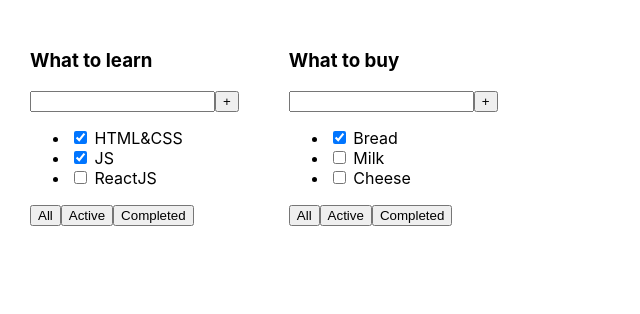
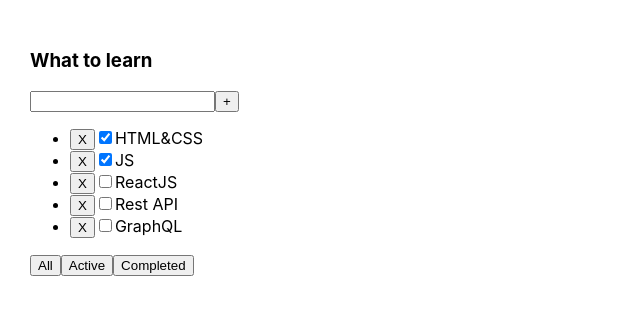
Before and after one commit to BrilAlex/todo-list, a React (Create React App) app: page / in a window 1280 px wide. Shown: the top 314 px of the page, without its empty margins (0-640 px from the left). Built offline with nearby package versions, Linux system fonts and the light colour scheme.

Commit message:
Lesson 02 props done

```diff
--- a/src/App.tsx
+++ b/src/App.tsx
@@ -1,4 +1,4 @@
-import React from 'react';
+import React, {useState} from 'react';
 import './App.css';
 import {ToDoList} from "./components/ToDoList";
 
@@ -8,27 +8,41 @@
   isDone: boolean
 }
 
+export type FilterValueType = "All" | "Active" | "Completed";
+
 function App() {
-  const tasks1 = [
+  const [tasks, setTasks] = useState<Array<TaskType>>([
     {id: 1, title: "HTML&CSS", isDone: true},
     {id: 2, title: "JS", isDone: true},
-    {id: 3, title: "ReactJS", isDone: false}
-  ];
-  const tasks2 = [
-    {id: 1, title: "Bread", isDone: true},
-    {id: 2, title: "Milk", isDone: false},
-    {id: 3, title: "Cheese", isDone: false}
-  ];
+    {id: 3, title: "ReactJS", isDone: false},
+    {id: 4, title: "Rest API", isDone: false},
+    {id: 5, title: "GraphQL", isDone: false},
+  ]);
+  const [filter, setFilter] = useState<FilterValueType>("All");
+
+  const removeTask = (task_ID: number) => {
+    setTasks(tasks.filter(t => t.id !== task_ID));
+  };
+
+  const changeFilter = (filterValue: FilterValueType) => {
+    setFilter(filterValue);
+  };
+
+  let filteredTasks = tasks;
+  if (filter === "Active") {
+    filteredTasks = tasks.filter(t => !t.isDone);
+  }
+  if (filter === "Completed") {
+    filteredTasks = tasks.filter(t => t.isDone);
+  }
 
   return (
     <div className="App">
       <ToDoList
         title={"What to learn"}
-        tasks={tasks1}
-      />
-      <ToDoList
-        title={"What to buy"}
-        tasks={tasks2}
+        tasks={filteredTasks}
+        removeTask={removeTask}
+        changeFilter={changeFilter}
       />
     </div>
   );
--- a/src/components/ToDoList.tsx
+++ b/src/components/ToDoList.tsx
@@ -1,9 +1,11 @@
 import React from "react";
-import { TaskType } from "../App";
+import {FilterValueType, TaskType} from "../App";
 
 type ToDoListPropsType = {
   title: string
   tasks: Array<TaskType>
+  removeTask: (task_ID: number) => void
+  changeFilter: (filterValue: FilterValueType) => void
 };
 
 export const ToDoList = (props: ToDoListPropsType) => {
@@ -17,14 +19,18 @@
       <ul>
         {props.tasks.map((t) => {
           return (
-            <li key={t.id}><input type="checkbox" checked={t.isDone}/> <span>{t.title}</span></li>
+            <li key={t.id}>
+              <button onClick={() => props.removeTask(t.id)}>X</button>
+              <input type={"checkbox"} checked={t.isDone}/>
+              <span>{t.title}</span>
+            </li>
           );
         })}
       </ul>
       <div>
-        <button>All</button>
-        <button>Active</button>
-        <button>Completed</button>
+        <button onClick={() => props.changeFilter("All")}>All</button>
+        <button onClick={() => props.changeFilter("Active")}>Active</button>
+        <button onClick={() => props.changeFilter("Completed")}>Completed</button>
       </div>
     </div>
   );
```
